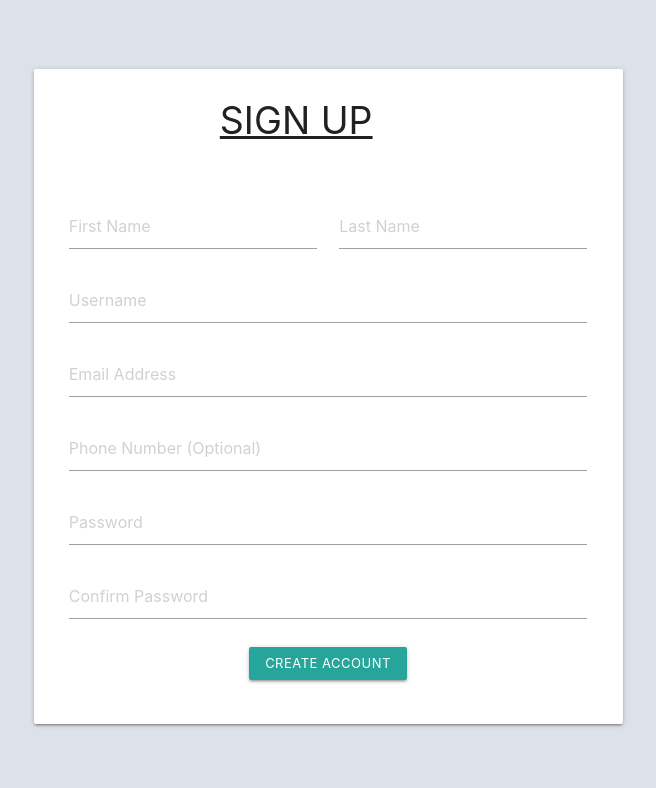
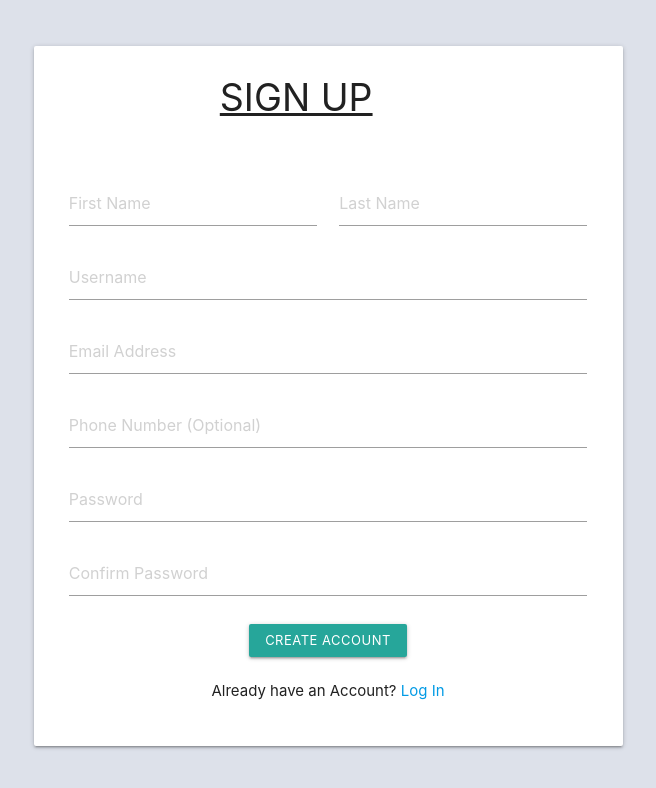
Before and after one commit to LSBDCMonroe/project-management-app, a React (Create React App) app: page /signup in a window 1280 px wide. Shown: the top 788 px of the page, without its empty margins (312-968 px from the left). Built offline with nearby package versions, Linux system fonts and the light colour scheme.

Commit message:
added login button to signup page

```diff
--- a/src/App.tsx
+++ b/src/App.tsx
@@ -32,8 +32,7 @@ export default class App extends React.Component <{}, Props>{
             </>
            :<Switch>
 
-            <Route exact path="/signup" render={()=> <Signup onChange={(e:any)=>{this.setState({userName: e.target.value})}}
-                  login={()=>{this.setState({loggedin: true})}} />} />
+            <Route exact path="/signup" render={()=> <Signup login={()=>{this.setState({loggedin: true})}} />} />
 
              <Route path="*" render={()=> <Startpage onChange={(e:any)=>{this.setState({userName: e.target.value})}}
                                                     login={()=>{this.setState({loggedin: true})}}
--- a/src/pages/Signup.tsx
+++ b/src/pages/Signup.tsx
@@ -19,9 +19,12 @@ const Wrapper = styled.div`
   padding-left: 30%;
   text-decoration: underline;
   `;
+function passwordCheck() {
+  let textinput = React.createRef();
 
+}
 
-const Signup = ({login, onChange}:{login: any, onChange: any})=>
+const Signup = ({login}:{login: any})=>
               <Wrapper className="wrapper-item-center">
                 <div className="row card">
                   <div className="row card-content">
@@ -45,10 +48,11 @@ const Signup = ({login, onChange}:{login: any, onChange: any})=>
                       <div className="col s12"><input type="password" placeholder="Password"/></div>
                     </div>
                     <div className="row">
-                      <div className="col s12"><input type="password" placeholder="Confirm Password"/></div>
+                      <div className="col s12"><input type="password" placeholder="Confirm Password" onChange={passwordCheck}/></div>
                     </div>
                     <p className="center-align">
                       <button className="btn btn-small waves-effect waves-light" onClick={login}>Create Account</button>
+                      <div className="logButton"><br/> Already have an Account?<a href="./Startpage"> Log In</a></div>
                     </p>
                   </div>
                 </div>
--- a/src/pages/Startpage.css
+++ b/src/pages/Startpage.css
@@ -26,6 +26,10 @@
         grid-template-columns: 25% 25% 25% 25%;
 }
 
+.logButton{
+        padding-top: .1%;
+        text-align: center;
+}
 .MiddleDashboard{
         display: grid;
         grid-template-columns: 70% 30%;
```
